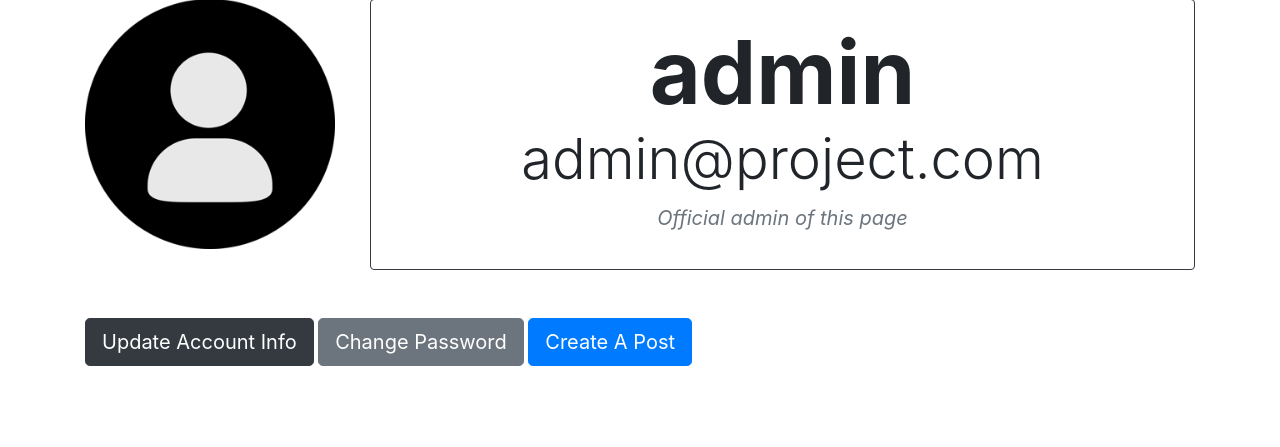
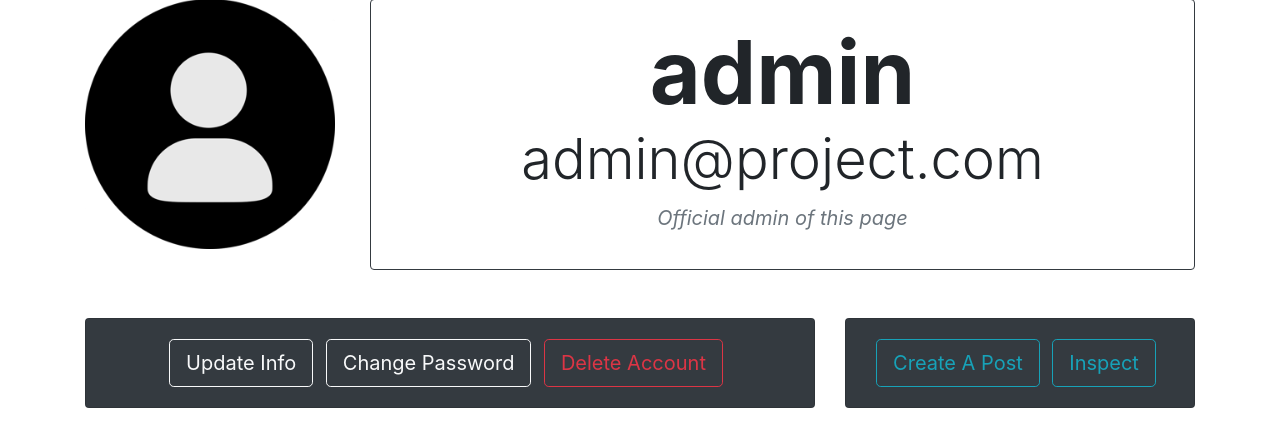
Before and after one commit to snap22/Blog, a Django app: page /account/profile/ in a window 1280 px wide. Shown: the part 90-537 px from the top of the page. Run offline with Django 3.2, Linux system fonts and the light colour scheme; the first user in the database is signed in; data comes from the database, SQL or seed files in the repository; some libraries are stand-ins or nearby versions.

Commit message:
updated profile template

```diff
--- a/project/account/templates/account/profile.html
+++ b/project/account/templates/account/profile.html
@@ -37,13 +37,31 @@
 
     <div class="row mt-5">
         <div class="col-md">
-            <p>
-                <a class="btn btn-lg btn-dark" data-toggle="collapse" href="#collapseExample" role="button" aria-expanded="false" aria-controls="collapseExample">
-                  Update Account Info
+            <div class="row">
+                <div class="col-md">
+                    <div class="card bg-dark text-center">
+                        <div class="card-body">
+                            <a class="btn btn-lg btn-outline-light mr-2" data-toggle="collapse" href="#collapseExample" role="button" aria-expanded="false" aria-controls="collapseExample">
+                                Update Info
                             </a>
-                <a href="{% url 'account-password-change' %}" class="btn btn-lg btn-secondary">Change Password</a>
-                <a href="{% url 'blog-post-new' %}" class="btn btn-lg btn-primary">Create A Post</a>
-              </p>
+                            <a href="{% url 'account-password-change' %}" class="btn btn-lg btn-outline-light mr-2">Change Password</a>
+                            <a href="#" class="btn btn-lg btn-outline-danger mr-2">Delete Account</a>
+                         </div>
+                    </div>
+                </div>
+                <div class="col-md-4">
+                    <div class="card bg-dark text-center">
+                        <div class="card-body">
+                        <a href="{% url 'blog-post-new' %}" class="btn btn-lg btn-outline-info mr-2">Create A Post</a>
+                        <a href="{% url 'account-profile-inspect' user.id %}" class="btn btn-lg btn-outline-info mr-2">Inspect</a>
+                         </div>
+                    </div>
+                </div>
+
+            </div>
+
+
+
         </div>
     </div>
 
@@ -51,6 +69,8 @@
         <div class="col-md">
             <div class="content-section collapse" id="collapseExample">
                 <form method="post" enctype="multipart/form-data">
+                    <div class="card bg-light border border-dark">
+                        <div class="card-body">
                             <!-- Token for django forms -->
                         {% csrf_token %}
                         <fieldset class="form-group">
@@ -61,10 +81,13 @@
 
                         <!-- Submit button  -->
                         <div class="form-group mt-3">
-                        <button class="btn btn-outline-dark" type="submit">Update</button>
+                            <button class="btn btn-lg btn-dark" type="submit">Update</button>
                         </div>
+                        </div>
+                    </div>
+
                 </form>
-                <div class="border-top pt-3 mt-2">
+
 
 
                 </div>
```
Lines whose indentation alone changed are shown as unchanged.
